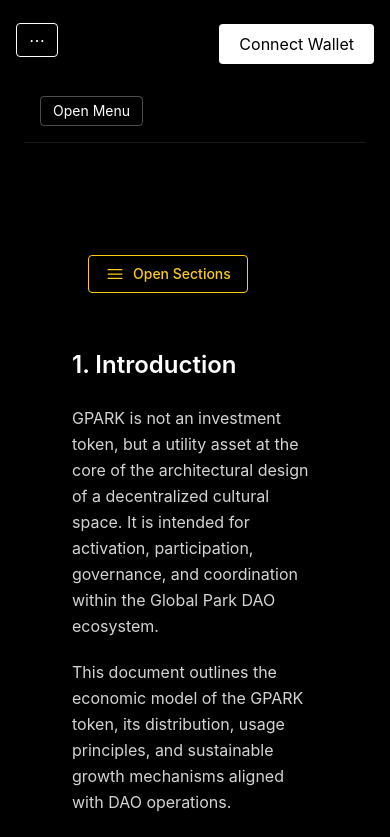
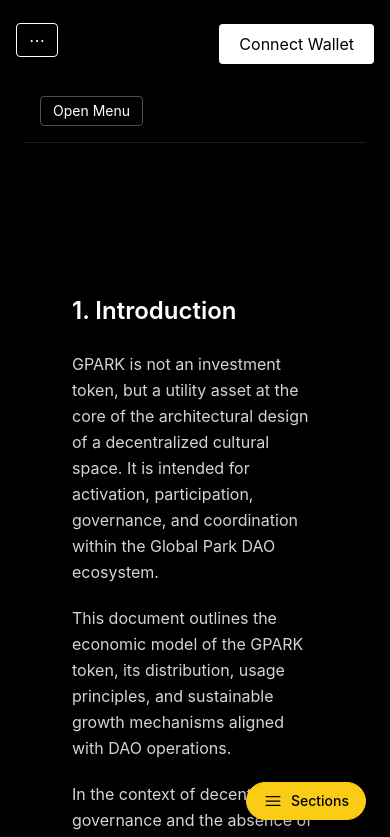
Before and after one commit to GPARKPRO/globalpark-site, a Next.js app: page /docs/tokenomics in a window 390 px wide. Shown: the top 837 px of the page. Built offline with nearby package versions, Linux system fonts and the light colour scheme.

Commit message:
Update MobileDocsNav.tsx

```diff
--- a/components/docs/common/MobileDocsNav.tsx
+++ b/components/docs/common/MobileDocsNav.tsx
@@ -7,7 +7,7 @@ import TokenomicsNav from '@/components/docs/tokenomics/TokenomicsNav';
 export default function MobileDocsNav() {
   const [open, setOpen] = useState(false);
 
-  // Закрытие меню при клике по якорю
+  // Автозакрытие при клике на якорь
   useEffect(() => {
     if (!open) return;
 
@@ -24,28 +24,32 @@ export default function MobileDocsNav() {
 
   return (
     <div className="lg:hidden">
-      <div className="sticky top-20 z-30 px-4 py-2 mb-4">
+      {/* Плавающая кнопка */}
+      <div className="fixed bottom-6 right-6 z-50">
         <button
           onClick={() => setOpen(!open)}
-          className="flex items-center gap-2 text-sm font-medium text-yellow-400 border border-yellow-400 rounded px-4 py-2"
+          className="flex items-center gap-2 text-sm font-medium text-black bg-yellow-400 hover:bg-yellow-300 transition-colors border border-yellow-400 rounded-full px-4 py-2 shadow-lg"
         >
           {open ? (
             <>
               <XMarkIcon className="h-5 w-5" />
-              Close Menu
+              Close
             </>
           ) : (
             <>
               <Bars3Icon className="h-5 w-5" />
-              Open Sections
+              Sections
             </>
           )}
         </button>
       </div>
 
+      {/* Выпадающее меню */}
       {open && (
-        <div className="mx-4 mb-6">
-          <TokenomicsNav />
+        <div className="fixed inset-0 z-40 bg-black bg-opacity-90 px-6 py-10 overflow-y-auto">
+          <div className="max-w-md mx-auto border border-neutral-700 rounded bg-neutral-900 p-6">
+            <TokenomicsNav />
+          </div>
         </div>
       )}
     </div>
```
